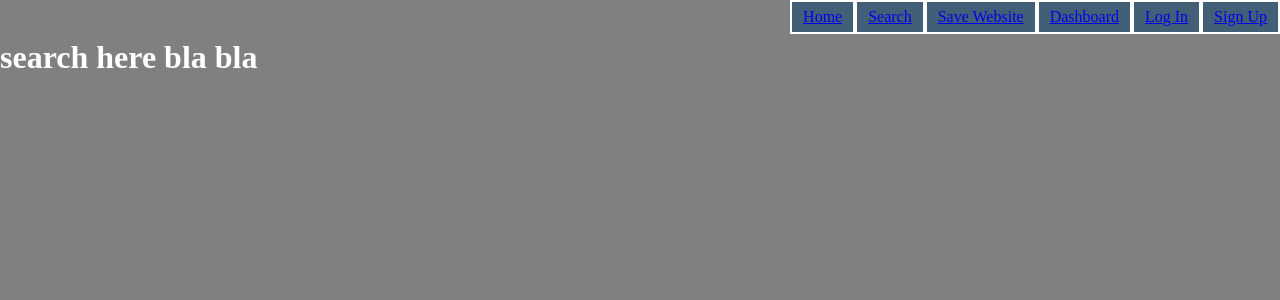
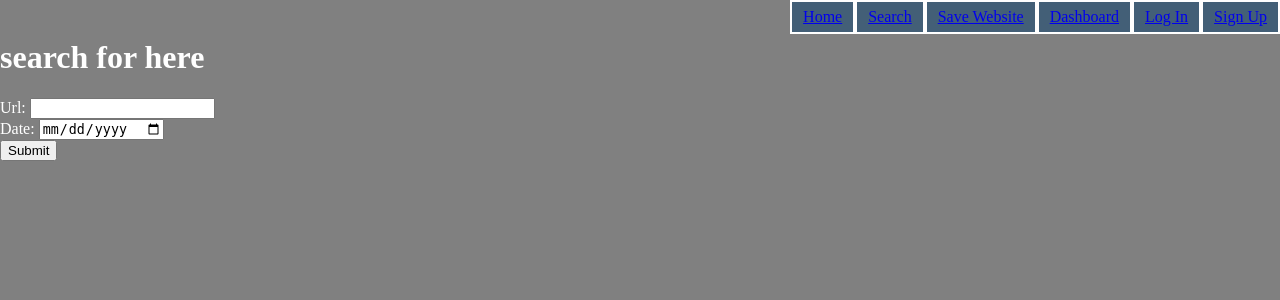
Before and after one commit to m1k0103/FlaskWebArchiver, a Flask app: page /search in a window 1280 px wide. Shown: the part 16-316 px from the top of the page. Run offline with Flask 3, Linux system fonts and the light colour scheme; parts of the project's set-up code (start-up, migrations or seed data) failed here and were passed over.

Commit message:
finished search template

```diff
--- a/FlaskWebArchiver/templates/search.html
+++ b/FlaskWebArchiver/templates/search.html
@@ -2,5 +2,15 @@
 
 {% block title %} FA | Searching archive {% endblock %}
 {% block content %}
-    <h1>search here bla bla</h1>
+    <h1>search for here</h1>
+    <form action="search" method="post">
+        <label for="url">Url:</label>
+        <input type="text" name="url" id="url">
+        <br>
+        <label for="date">Date:</label>
+        <input type="date" name="date" id="date">
+        <br>
+        <input type="submit" value="Submit">
+    </form>
+
 {% endblock %}
```
